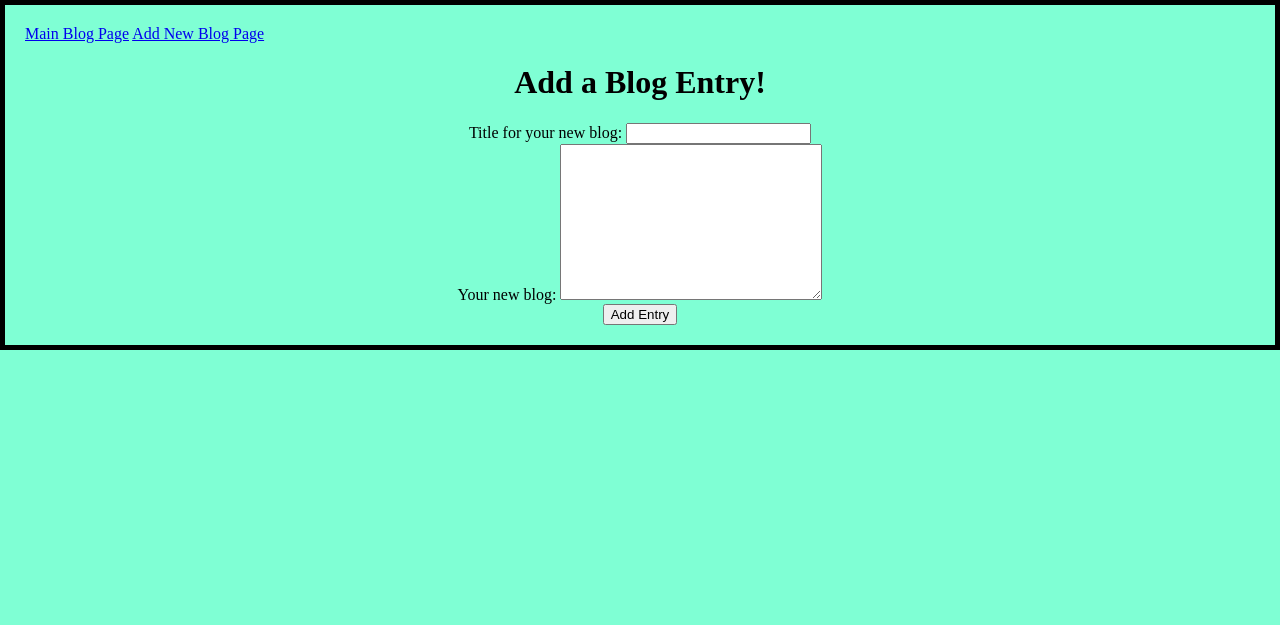
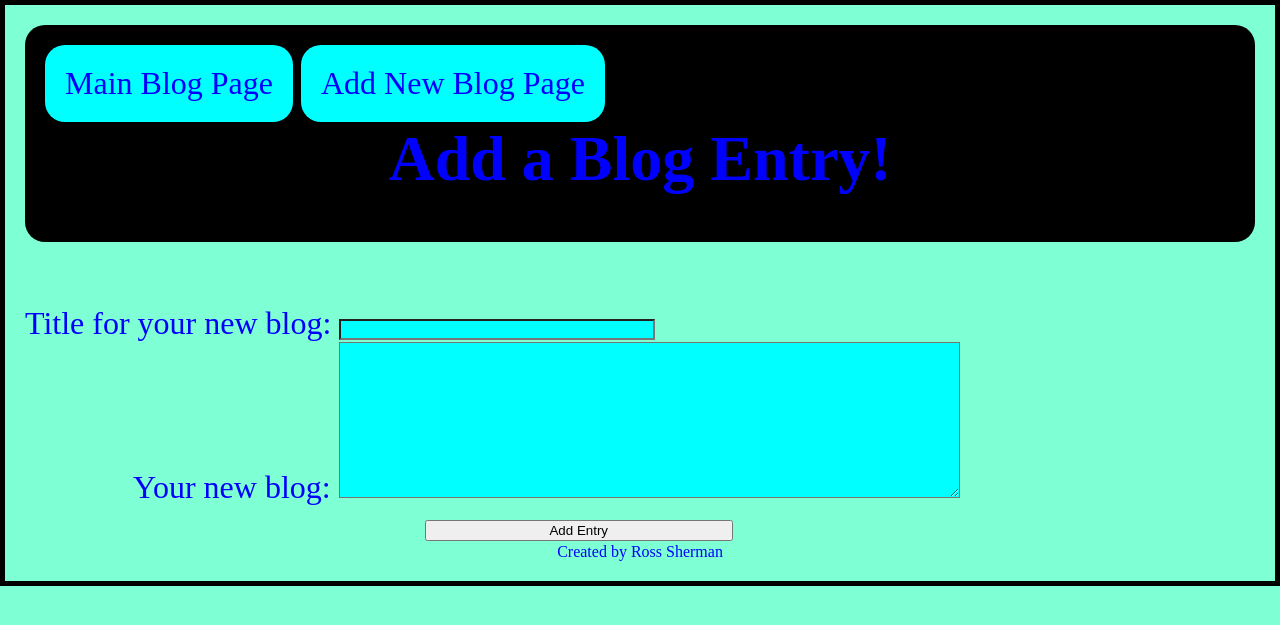
Before and after one commit to rosherm/Blogz, a Flask app: page /newpost in a window 1280 px wide. Shown: the top 625 px of the page. Run offline with Flask 2, Linux system fonts and the light colour scheme.

Commit message:
Finished No Time

```diff
--- a/static/styles/css.css
+++ b/static/styles/css.css
@@ -4,12 +4,100 @@ body{
     padding: 20px;
     border:5px solid black;
     text-align: center;
+    text-decoration: none;
+    color: blue;
+}
+
+h1{
+    font-size: 400%;
+    color: blue;
+    background-color: black;
+    margin-top: 0;
+    padding-top: 0;
+    position: relative;
+    top: -20px;
+    border-bottom-left-radius: 20px;
+    border-bottom-right-radius: 20px;
+    padding-bottom: 20px;
+    height: 100px;
+}
+
+Nav{
+    margin: auto;
+    padding: 20px;
+    font-size: 200%;
+    text-align: left;
+    color: blue;
+    background-color: black;
+    border-top-left-radius: 20px;
+    border-top-right-radius: 20px;
+    margin-bottom: 0;
+}
+
+Nav a {
+    color: blue;
+    text-decoration: none;
+    background-color: cyan;
+    padding: 20px;
+    display: inline-block;
+    height: 50%;
+    border-radius: 20px;
+}
+
+a{
+  color: blue;
+  text-decoration: none;
 
 }
-Nav{
+
+#entry{
+    font-size: 2em;
+    color: black;
+    background: cyan;
+    border: 15px;
+    border-radius: 20px;
+    padding: 10px;
+}
+
+form{
+    font-size: 2em;
     text-align: left;
+}
+
+label[for="entry"]{
+    position: relative;
+    left: 108px;
 
 }
-form {
-    align-content: center;
+input[type="text"]{
+    background: cyan;
 }
+
+input{
+    height: 25%;
+    width: 25%;
+
+
+}
+
+input[type="submit"]{
+    position: relative;
+    left: 400px;
+
+}
+input:focus{
+    background: yellow;
+}
+textarea{
+    height: 50%;
+    width: 50%;
+    background: cyan;
+}
+textarea:focus{
+    background: yellow;
+}
+
+#entryerror{
+    position: relative;
+    left: 105px;
+}
--- a/templates/base.html
+++ b/templates/base.html
@@ -14,6 +14,8 @@
 
     {% block content %}
     {% endblock %}
-
+    <footer>
+        Created by Ross Sherman
+    </footer>
 </body>
 </html>
--- a/templates/newpost.html
+++ b/templates/newpost.html
@@ -10,7 +10,7 @@
 <form method='post'>
     <label>
         Title for your new blog:
-        <input type="text" name='title' value = "{{title_name}}" />
+        <input focus type="text" name='title' value = "{{title_name}}" />
 
     </label>
     <span class = "error">{{title_error}}</span>
@@ -18,9 +18,9 @@
     <label for="entry">
         Your new blog:
 
-        <textarea cols="30" rows="10" type="text" name='entry' value = "{{entry}}" ></textarea>
+        <textarea focus cols="30" rows="10" type="text" name='entry' value = "{{entry}}" ></textarea>
     </label>
-    <span class = "error">{{entry_error}}</span>
+    <span id = "entryerror" class = "error">{{entry_error}}</span>
     <br>
     <input type="submit" value='Add Entry' />
 </form>
```
Also changed, not shown: main.py (+7 -2 lines), templates/blog.html (+5 -4 lines).
